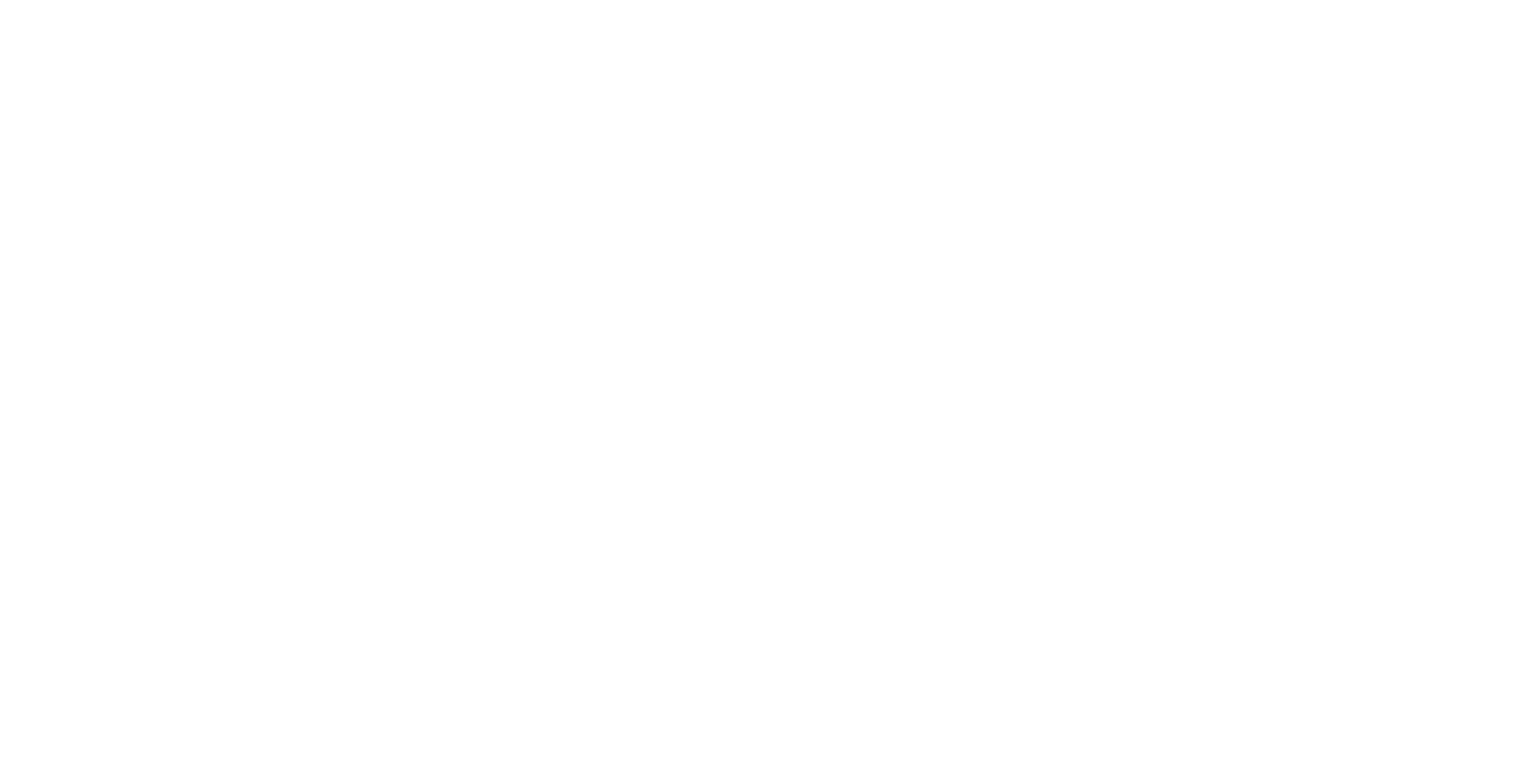
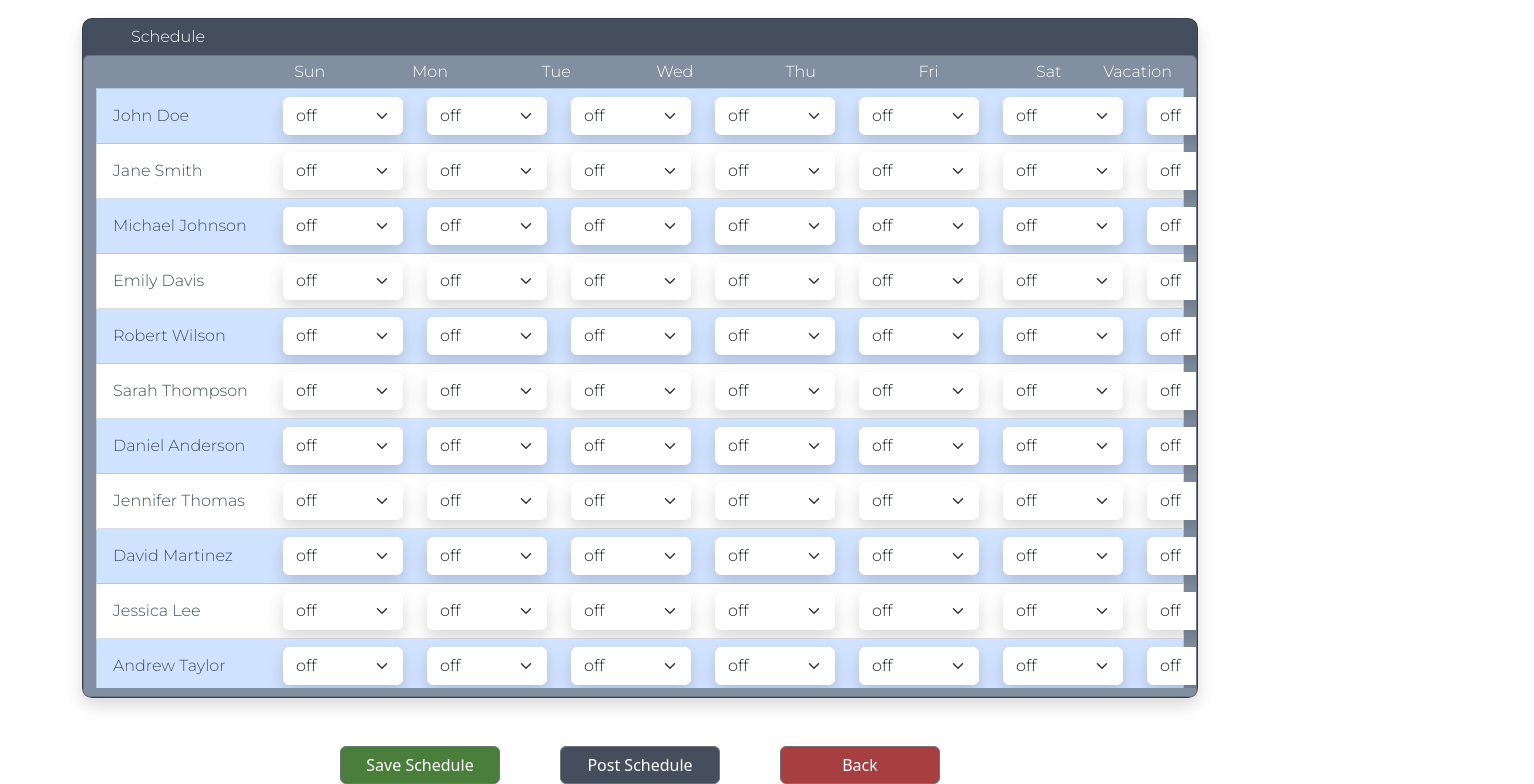
Before and after one commit to LAARC-FSU/HOA-Manager-UI, an Angular app: page /make-schedule in a window 1280 px wide. Before the commit this address led to /. Shown: the part 438-1222 px from the top of the page, 1534 px wide, since content can reach past the window. Before the commit the page ends 800 px from the top, so only its background shows below. Built offline with nearby package versions, Linux system fonts and the light colour scheme.

Commit message:
Made a routing system for the schedule components and modified the schedule service to store an array of schedules to be displayed and view

```diff
--- a/src/app/app-routing.module.ts
+++ b/src/app/app-routing.module.ts
@@ -1,7 +1,15 @@
 import { NgModule } from '@angular/core';
 import { RouterModule, Routes } from '@angular/router';
+import { ScheduleDashboardComponent} from "./schedule-dashboard/schedule-dashboard.component";
+import { MakeScheduleComponent} from "./make-schedule/make-schedule.component";
+import { ScheduleViewComponent} from "./schedule-view/schedule-view.component";
 
-const routes: Routes = [];
+const routes: Routes = [
+  {path: '', redirectTo: '/make-schedule', pathMatch:'full'},
+  {path: 'make-schedule', component: MakeScheduleComponent},
+  {path: 'view-schedule', component: ScheduleViewComponent},
+  {path: 'schedule-dashboard', component: ScheduleDashboardComponent},
+];
 
 @NgModule({
   imports: [RouterModule.forRoot(routes)],
--- a/src/app/app.component.html
+++ b/src/app/app.component.html
@@ -3,6 +3,7 @@
 
 <!--<schedule-view></schedule-view>-->
 
-<!--<make-schedule></make-schedule>-->
 
-<schedule-dashboard></schedule-dashboard>
+
+<!--<schedule-dashboard></schedule-dashboard>-->
+<router-outlet></router-outlet>
--- a/src/app/make-schedule/make-schedule.component.html
+++ b/src/app/make-schedule/make-schedule.component.html
@@ -77,9 +77,9 @@
 <div class="container">
   <div class="row justify-content-center ">
     <div class="col-auto">
-      <button type="button" class=" btn btn-secondary" style="background-color: #4A7E3B">Save Schedule</button>
-      <button type="button" class="btn btn-secondary" style="background-color: #454E5C">Post Schedule</button>
-      <button type="button" class="btn btn-secondary" style="background-color: #A73E40">Back</button>
+      <button (click)="saveSchedule()" type="button" class=" btn btn-secondary" style="background-color: #4A7E3B">Save Schedule</button>
+      <button (click)="postSchedule()" type="button" class="btn btn-secondary" style="background-color: #454E5C">Post Schedule</button>
+      <button (click)="toScheduleDash()" type="button" class="btn btn-secondary" style="background-color: #A73E40">Back</button>
     </div>
   </div>
 </div>
--- a/src/app/make-schedule/make-schedule.component.ts
+++ b/src/app/make-schedule/make-schedule.component.ts
@@ -1,5 +1,7 @@
 import {Component, EventEmitter, OnInit, Output} from '@angular/core';
 import {ScheduleService} from "../schedule.service";
+import {Router} from "@angular/router";
+import {ScheduleDashboardComponent} from "../schedule-dashboard/schedule-dashboard.component";
 
 interface Shift {
   id: string
@@ -57,14 +59,21 @@
     'Christopher Baker',
     'Mia Mitchell'
   ];
-constructor(private data: ScheduleService) {
+constructor(private data: ScheduleService, private router: Router) {
 }
   ngOnInit() {
     this.buildingShiftsOptions();
-    this.updateSchedule();
   }
-  updateSchedule(){
-    this.data.updateSchedule(this.schedule);
+  saveSchedule(){
+    this.router.navigateByUrl('schedule-dashboard').then(r => true);
+    this.data.saveSchedule(this.schedule);
+  }
+  postSchedule(){
+  this.data.updateSchedule(this.schedule)
+  this.saveSchedule()
+  }
+  toScheduleDash(){
+
   }
   buildingShiftsOptions(){
     this.shifts = ['off'];
--- a/src/app/schedule.service.ts
+++ b/src/app/schedule.service.ts
@@ -1,4 +1,4 @@
-import { Injectable } from '@angular/core';
+import {Injectable} from '@angular/core';
 import {BehaviorSubject} from "rxjs";
 
 interface Shift {
@@ -17,7 +17,7 @@
 @Injectable({
   providedIn: 'root'
 })
-export class ScheduleService {
+export class ScheduleService{
   schedule: Schedule = {
     timeFrame: [],
     firstShiftTime: {id: 'first shift', start: '', end: ''},
@@ -25,12 +25,24 @@
     thirdShiftTime: {id: 'third shift', start: '', end: ''},
     schedules: {}
   };
-
   private scheduleSource = new BehaviorSubject<Schedule>(this.schedule);
   currSchedule = this.scheduleSource.asObservable();
-  constructor() { }
 
   updateSchedule(newSchedule: Schedule) {
     this.scheduleSource.next(newSchedule);
   }
+
+  saveSchedule(newSchedule: Schedule){
+    debugger
+    let savedSchedule = [];
+    if (localStorage.getItem('saved')){
+      savedSchedule = JSON.parse(localStorage.getItem('saved')!);
+      savedSchedule.push(newSchedule);
+      localStorage.setItem('saved', JSON.stringify(savedSchedule))
+    }
+    else{
+      localStorage.setItem('saved', JSON.stringify([newSchedule]));
+    }
+
+  }
 }
```
Also changed, not shown: src/app/app.module.ts (+16 -16 lines).
